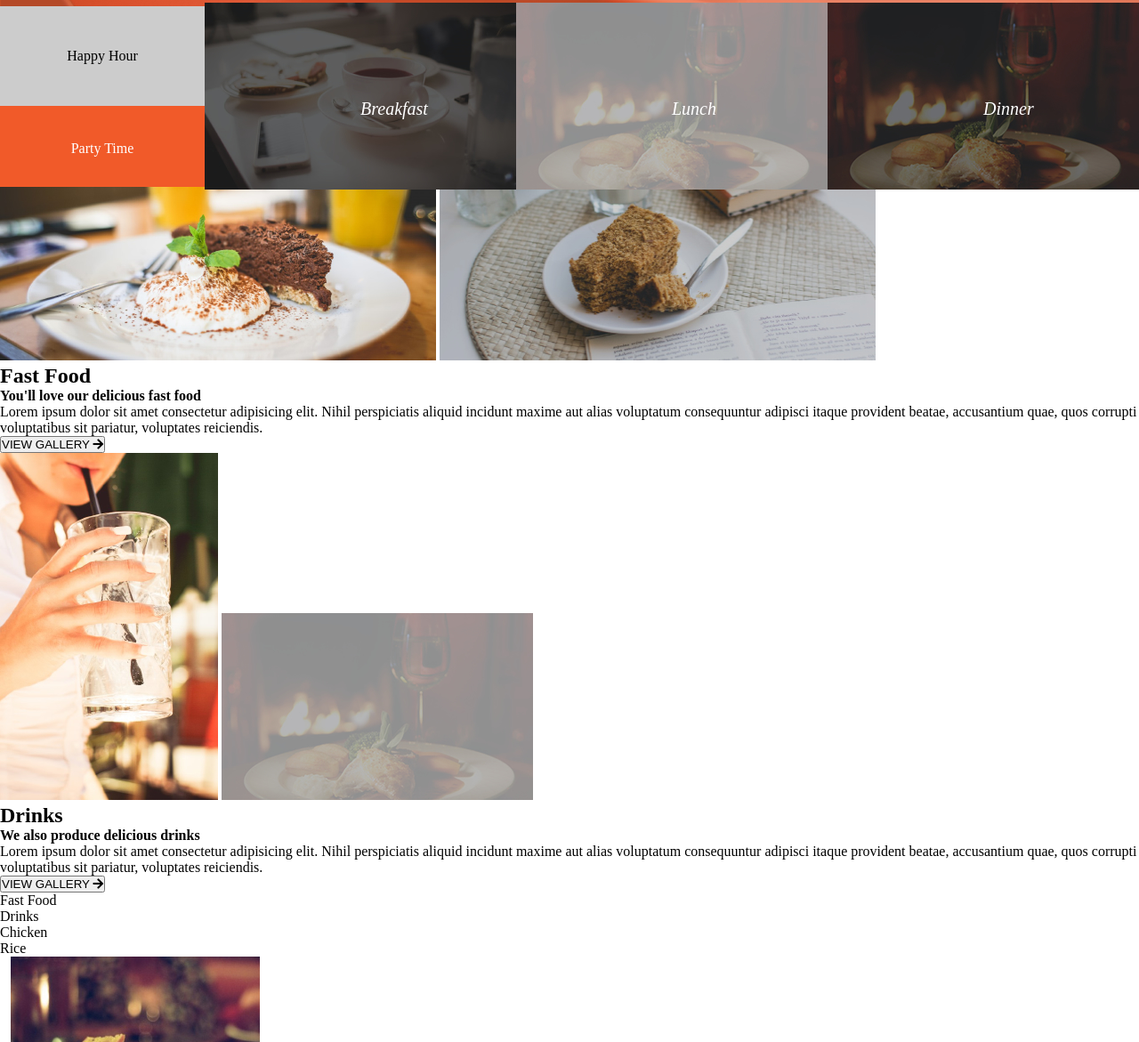
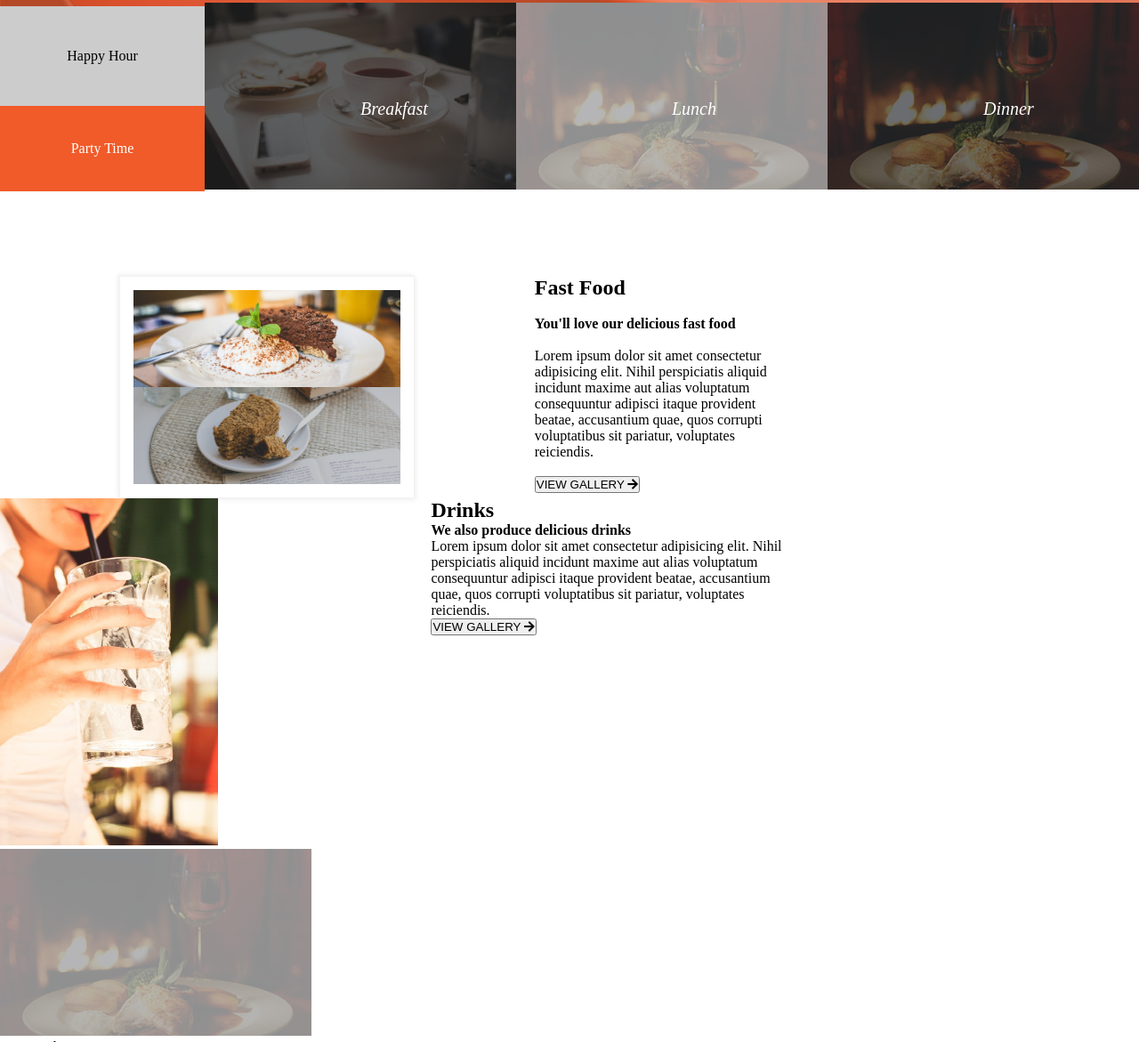
Before and after one commit to Awadh-Awadh/Anita_kitchen, a plain HTML site: page index.html in a window 1280 px wide. Shown: the part 605-1776 px from the top of the page at 89% size. Drawn offline with Linux system fonts and the light colour scheme.

Commit message:
style images and the button

```diff
--- a/index.html
+++ b/index.html
@@ -47,20 +47,24 @@
 </header>
 <main>
   <div class= "container">
-      <img src="./images/fastFood1.jpg" alt="fastfood1">
+      <div class="fastimages">
+    <img src="./images/fastFood1.jpg" alt="fastfood1">
       <img src="./images/fastFood2 (copy).jpg" alt="fastfood2">
+    </div>
       <div class="fastfood">
-          <h2>Fast Food</h2>
-          <h4>You'll love our delicious fast food</h4>
-          <p>Lorem ipsum dolor sit amet consectetur adipisicing elit. Nihil perspiciatis aliquid incidunt maxime aut alias voluptatum consequuntur adipisci itaque provident beatae, accusantium quae, quos corrupti voluptatibus sit pariatur, voluptates reiciendis.</p>
+          <h2>Fast Food</h2><br>
+          <h4>You'll love our delicious fast food</h4><br>
+          <p>Lorem ipsum dolor sit amet consectetur adipisicing elit. Nihil perspiciatis aliquid incidunt maxime aut alias voluptatum consequuntur adipisci itaque provident beatae, accusantium quae, quos corrupti voluptatibus sit pariatur, voluptates reiciendis.</p><br>
           <button class="btn">VIEW GALLERY <i class="fas fa-arrow-right"></i></button>
 
       </div>
 
   </div>
   <div class= "container">
+    <div class="wrapper">
     <img src="./images/drink1.jpg" alt="drink1">
     <img src="./images/dinner2.jpg" alt="drink2">
+  </div>
     <div class="fastfood">
       <h2>Drinks</h2>
        <h4>We also produce delicious drinks</h4>
--- a/style.css
+++ b/style.css
@@ -8,6 +8,7 @@
 .hero{
   background-image: url("./images/landing.jpg");
   height: 815px;
+  margin-bottom: 100px;
 
 }
 .fa-bars{
@@ -74,3 +75,30 @@
   font-style: italic;
   font-size: 20px;
 }
+.container{
+  width: 70%;
+  display: flex;
+  justify-content: center;
+
+}
+.fastimages img{
+  width: 300px;
+  height: 150px;
+  overflow: hidden;
+  object-fit: cover;
+}
+.fastimages{
+  display: flex;
+  flex-direction: column;
+  margin-left: 15%;
+  width: 400px;
+  height: 250px;
+  padding: 15px 15px;
+  border: 1px solid rgb(243, 240, 240);
+  box-shadow: 2px 2px 5px rgb(243, 241, 241), -2px -2px 5px rgb(243, 241, 241)
+
+
+}
+.fastfood{
+  margin-left: 15%;
+}
```
